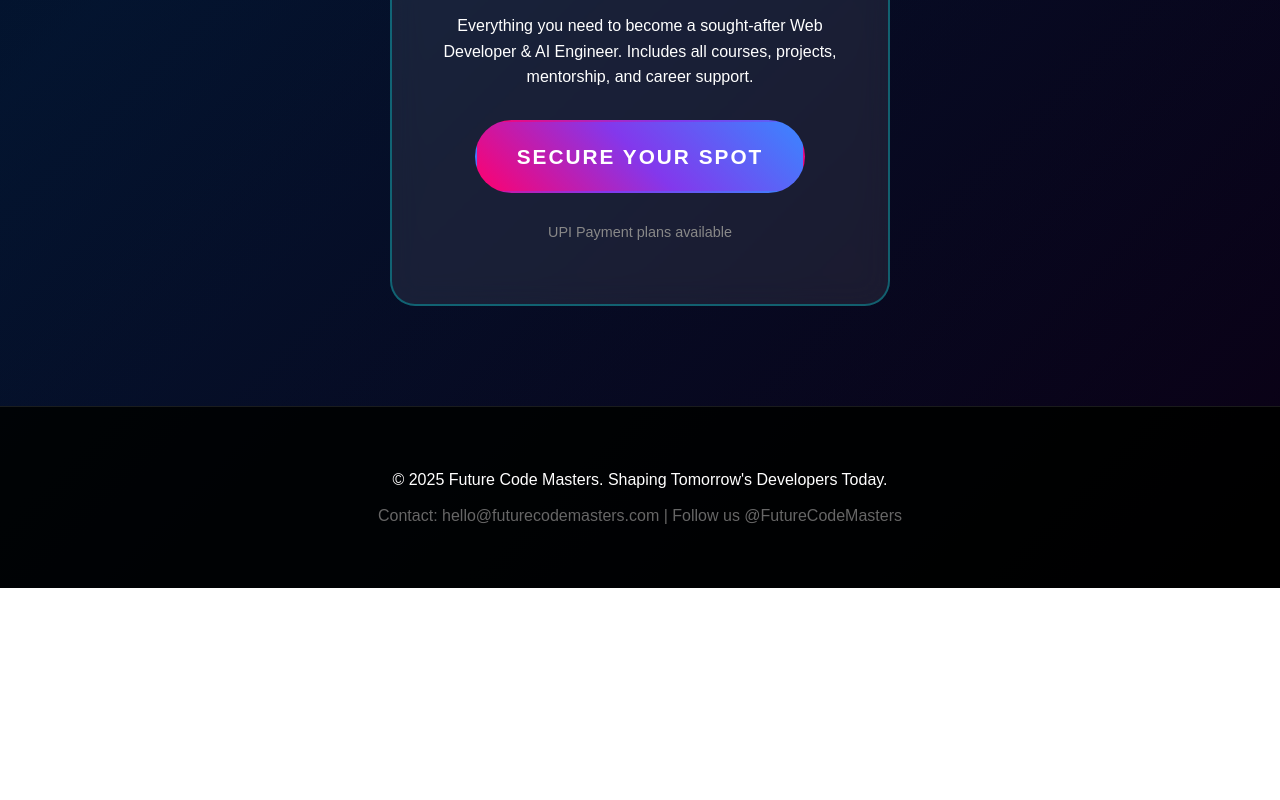
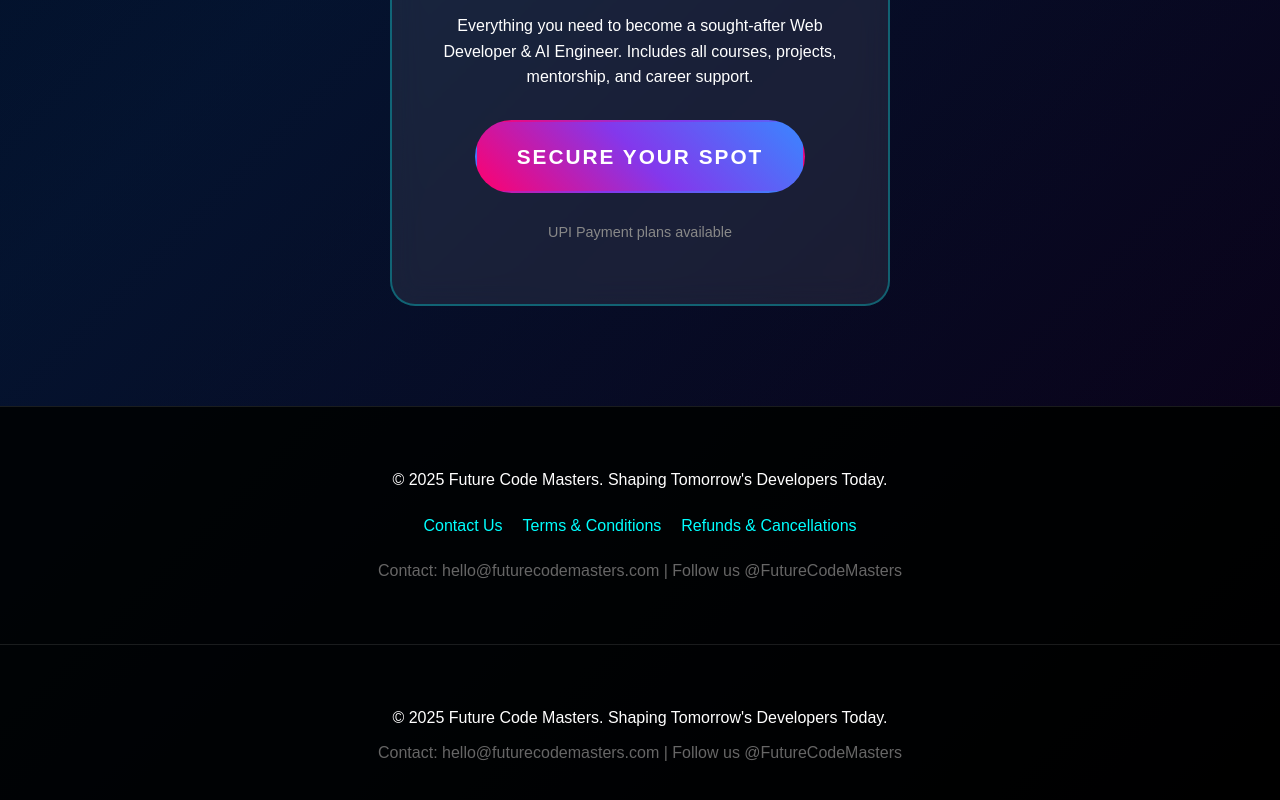
Before and after one commit to nilbite7/Web-Development-, a plain HTML site: page index.html in a window 1280 px wide. Shown: the part 5178-5978 px from the top of the page. Before the commit the page ends 5766 px from the top, so only its background shows below. Drawn offline with Linux system fonts and the light colour scheme.

Commit message:
Update index.html

```diff
--- a/index.html
+++ b/index.html
@@ -811,7 +811,17 @@
         </div>
     </div>
 </section>
-
+<footer class="footer">
+    <div class="container">
+        <p>&copy; 2025 Future Code Masters. Shaping Tomorrow's Developers Today.</p>
+        <div style="margin: 20px 0; display: flex; justify-content: center; gap: 20px; flex-wrap: wrap;">
+            <a href="contact.html" style="color: #00ffff; text-decoration: none;">Contact Us</a>
+            <a href="terms-conditions.html" style="color: #00ffff; text-decoration: none;">Terms & Conditions</a>
+            <a href="refunds.html" style="color: #00ffff; text-decoration: none;">Refunds & Cancellations</a>
+        </div>
+        <p style="margin-top: 10px; color: #666;">Contact: hello@futurecodemasters.com | Follow us @FutureCodeMasters</p>
+    </div>
+</footer>
 <script>
     // Countdown timer until July 1
     function updateCountdown() {
```
